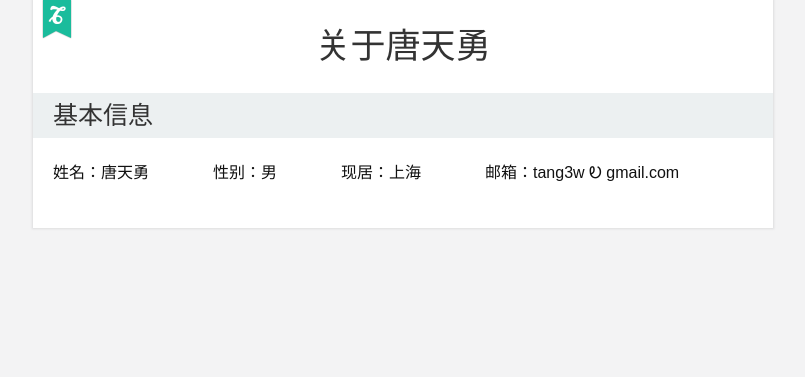
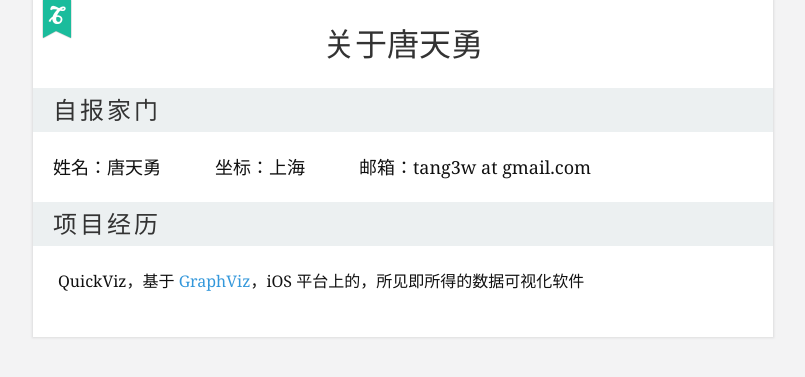
Before and after one commit to tang3w/tang3w.github.com, a Jekyll site: the page built from about.html, in a window 1280 px wide. Shown: the top 377 px of the page, without its empty margins (237-1042 px from the left). Built offline with Jekyll 4.4.1, drawn with Linux system fonts in a browser that asks for light colours; Markdown is read by kramdown in place of the engine named in the settings.

Commit message:
edit about page, update style

```diff
--- a/_layouts/basic.html
+++ b/_layouts/basic.html
@@ -4,6 +4,7 @@
 		<meta http-equiv="content-type" content="text/html;charset=utf-8" />
 		<title>{{ site.title }}</title>
 		<link rel="stylesheet" type="text/css" href="/css/style.css" />
+        <link rel="stylesheet" type="text/css" href="/css/basic.css" />
 		<link rel="stylesheet" type="text/css" href="/css/syntax.css" />
 		<script type="text/javascript">
 		  var _gaq = _gaq || [];
@@ -18,7 +19,7 @@
 		</script>
 	</head>
 
-	<body id="profile">
+	<body id="basic">
 		<div id="wrapper">
             <a href="/"><img id="home" alt="Home" src="/home.png" /></a>
 			<div id="content">
--- a/about.html
+++ b/about.html
@@ -3,6 +3,10 @@ layout: basic
 title: 关于唐天勇
 ---
 
-### 基本信息
+### 自报家门
+姓名：唐天勇　　　坐标：上海　　　邮箱：tang3w at gmail.com
 
-姓名：唐天勇　　　　性别：男　　　　现居：上海　　　　邮箱：tang3w Ꭷ gmail.com
+### 项目经历
+* QuickViz，基于 [GraphViz][1]，iOS 平台上的，所见即所得的数据可视化软件
+
+[1]: http://www.graphviz.org/
--- /dev/null
+++ b/css/basic.css
@@ -0,0 +1,27 @@
+#basic h2,
+#basic h3 {
+    font-weight: normal;
+}
+
+#basic h2 {
+    font-size: 32px;
+}
+
+#basic h3 {
+    font-size: 24px;
+    background: #ecf0f1;
+    letter-spacing: 3px;
+    margin-bottom: 0;
+}
+
+#basic #content p {
+    font-size: 18px;
+}
+
+#basic #content a {
+    font-weight: normal;
+}
+
+#basic #content li {
+    list-style: none;
+}
--- a/css/style.css
+++ b/css/style.css
@@ -469,16 +469,3 @@ div#content ol li {
     top: 0;
     left: 8px;
 }
-
-body#profile {
-    font-family: arial, sans-serif;
-}
-
-body#profile h2,
-body#profile h3 {
-    font-weight: normal;
-}
-
-body#profile h3 {
-    background: #ecf0f1;
-}
```
